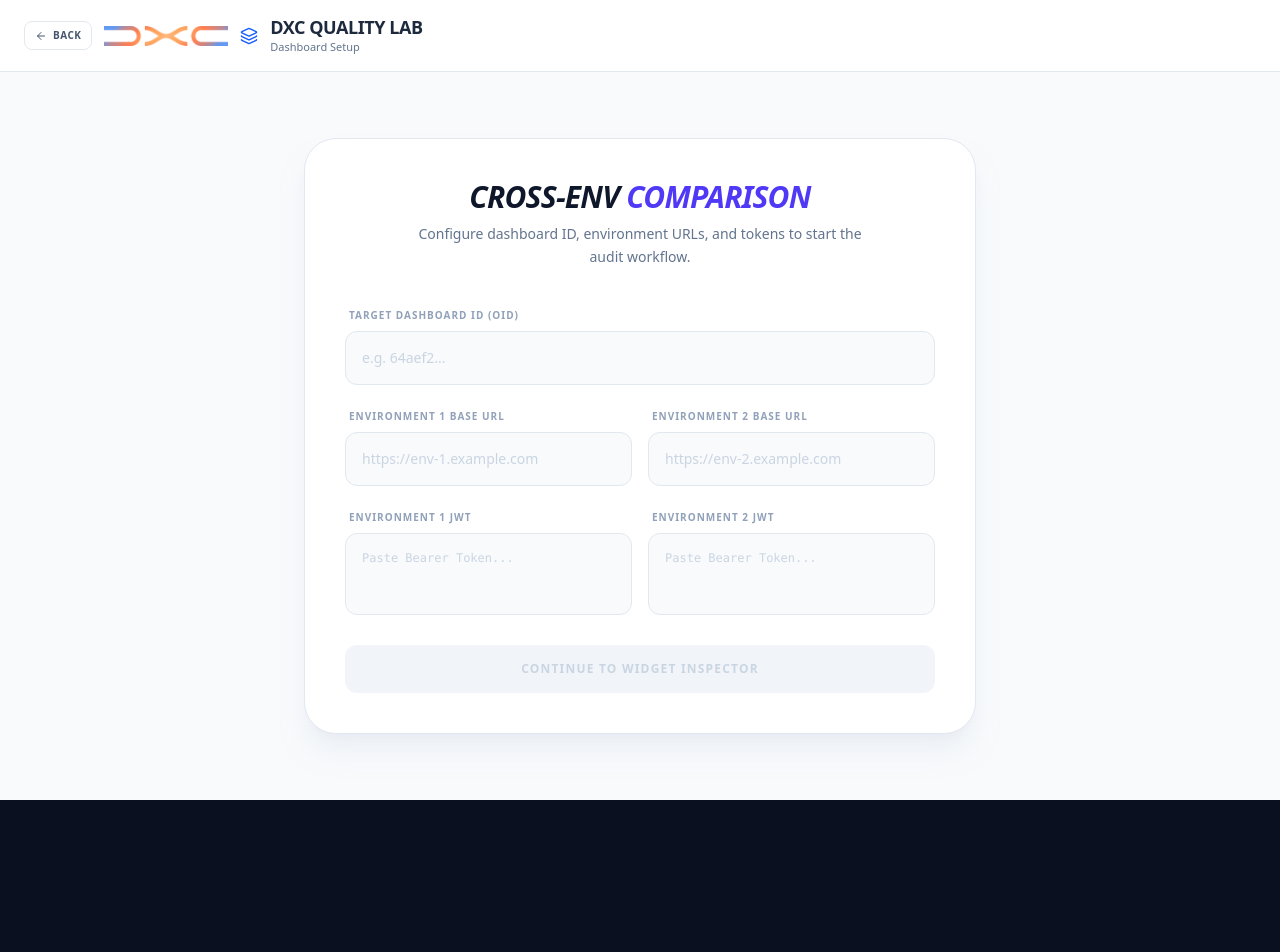
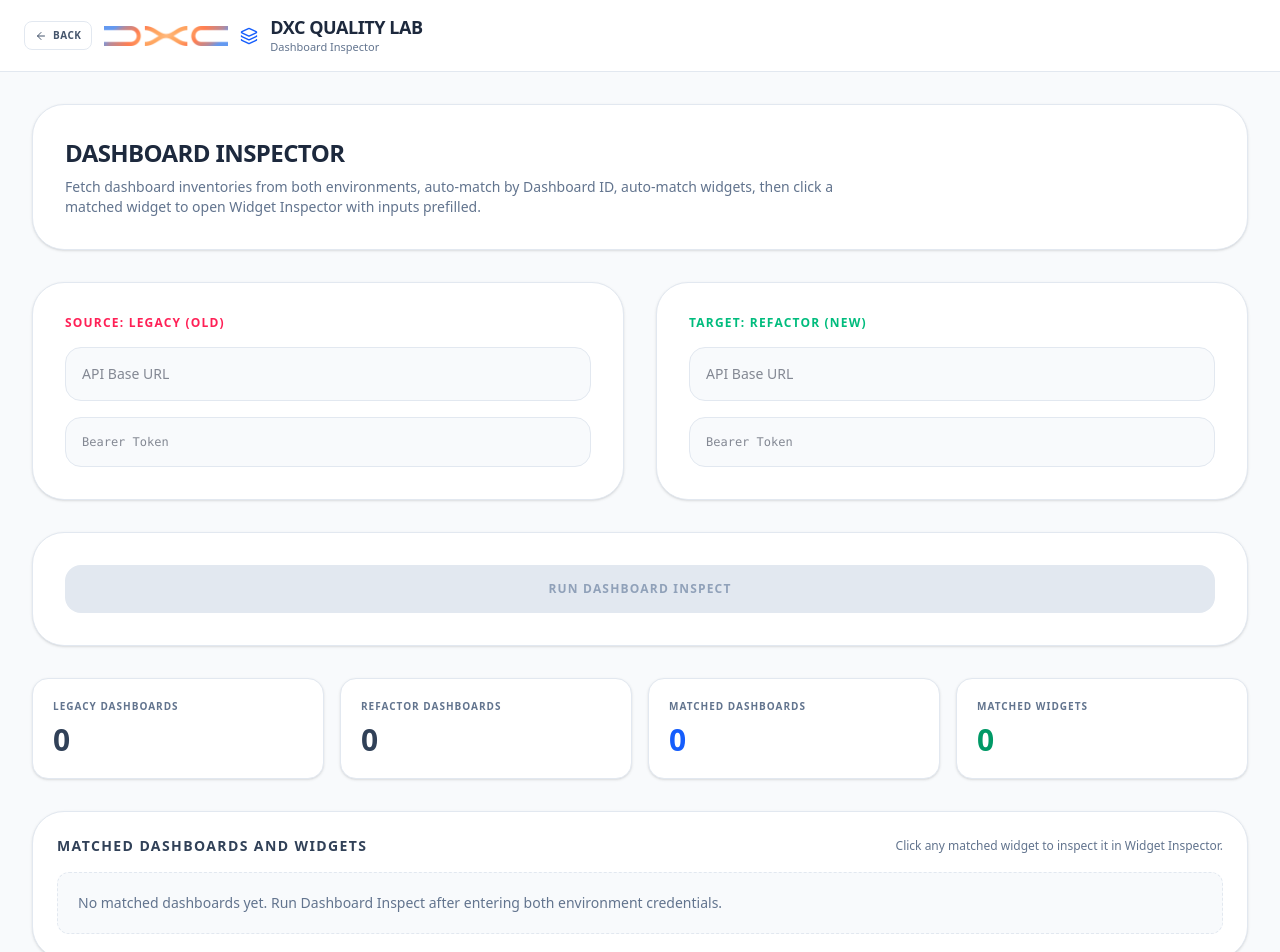
Before and after one commit to buddha2042/qa_automation, a Next.js app: page /dashboard in a window 1280 px wide. Shown: the top 952 px of the page. Before the commit the page ends 800 px from the top, so only its background shows below. Built offline with nearby package versions, Linux system fonts and the light colour scheme.

Commit message:
Implement dashboard inspector matching and token masking UX

```diff
--- a/src/app/dashboard/page.tsx
+++ b/src/app/dashboard/page.tsx
@@ -1,16 +1,52 @@
 'use client';
 
-import { FormEvent, ChangeEvent, useMemo, useState } from 'react';
+import { useMemo, useState } from 'react';
 import { useRouter } from 'next/navigation';
+import AppHeader from '@/components/AppHeader';
 import { useQa } from '@/context/QaContext';
-import AppHeader from '@/components/AppHeader';
+import { CheckCircle2, XCircle, Link2 } from 'lucide-react';
 
-interface DashboardSetupForm {
-  oid: string;
-  regUrl: string;
-  refUrl: string;
-  jwt1: string;
-  jwt2: string;
+type Environment = 'regular' | 'refactor';
+
+interface EnvConfig {
+  url: string;
+  token: string;
+}
+
+interface ConfigState {
+  regular: EnvConfig;
+  refactor: EnvConfig;
+}
+
+interface SisenseDashboard {
+  _id: string;
+  title: string;
+  layout?: {
+    columns?: Array<{
+      cells?: Array<{
+        subcells?: Array<{
+          elements?: Array<{ widgetid?: string }>;
+        }>;
+      }>;
+    }>;
+  };
+}
+
+interface DashboardItem {
+  dashboardId: string;
+  title: string;
+  widgets: string[];
+}
+
+interface MatchedDashboard {
+  regularDashboardId: string;
+  refactorDashboardId: string;
+  regularTitle: string;
+  refactorTitle: string;
+  regularWidgets: string[];
+  refactorWidgets: string[];
+  matchedWidgets: string[];
+  matchBasis: 'dashboard_id' | 'dashboard_title';
 }
 
 const isValidHttpUrl = (value: string) => {
@@ -22,176 +58,388 @@ const isValidHttpUrl = (value: string) => {
   }
 };
 
-export default function DashboardWelcomePage() {
+const extractWidgetIds = (layout?: SisenseDashboard['layout']): string[] => {
+  const ids: string[] = [];
+  if (!layout?.columns) return ids;
+
+  layout.columns.forEach((col) => {
+    col.cells?.forEach((cell) => {
+      cell.subcells?.forEach((sub) => {
+        sub.elements?.forEach((el) => {
+          if (el.widgetid) ids.push(el.widgetid);
+        });
+      });
+    });
+  });
+
+  return ids;
+};
+
+const normalizeTitle = (title: string): string =>
+  title.trim().toLowerCase().replace(/\s+/g, ' ');
+
+const getWidgetDisplayTitle = (widgetId: string): string =>
+  `Widget ${widgetId.slice(0, 8)}${widgetId.length > 8 ? '...' : ''}`;
+
+export default function DashboardInspectorPage() {
   const router = useRouter();
   const { setQaState } = useQa();
 
-  const [formData, setFormData] = useState<DashboardSetupForm>({
-    oid: '',
-    regUrl: '',
-    refUrl: '',
-    jwt1: '',
-    jwt2: '',
+  const [config, setConfig] = useState<ConfigState>({
+    regular: { url: '', token: '' },
+    refactor: { url: '', token: '' },
   });
 
-  const [isLoading, setIsLoading] = useState(false);
+  const [inventories, setInventories] = useState<Record<Environment, DashboardItem[]>>({
+    regular: [],
+    refactor: [],
+  });
 
-  const handleChange = (
-    e: ChangeEvent<HTMLInputElement | HTMLTextAreaElement>
+  const [loading, setLoading] = useState(false);
+  const [error, setError] = useState('');
+
+  const canRun =
+    isValidHttpUrl(config.regular.url.trim()) &&
+    isValidHttpUrl(config.refactor.url.trim()) &&
+    config.regular.token.trim().length > 20 &&
+    config.refactor.token.trim().length > 20;
+
+  const matchedDashboards = useMemo<MatchedDashboard[]>(() => {
+    const results: MatchedDashboard[] = [];
+    const usedRegularIds = new Set<string>();
+    const usedRefactorIds = new Set<string>();
+
+    const regularById = new Map(inventories.regular.map((d) => [d.dashboardId, d]));
+    const regularByTitle = new Map<string, DashboardItem[]>();
+    for (const dash of inventories.regular) {
+      const key = normalizeTitle(dash.title);
+      const bucket = regularByTitle.get(key) ?? [];
+      bucket.push(dash);
+      regularByTitle.set(key, bucket);
+    }
+
+    const addMatch = (
+      reg: DashboardItem,
+      ref: DashboardItem,
+      matchBasis: 'dashboard_id' | 'dashboard_title'
     ) => {
-    const { name, value } = e.target;
-    setFormData((prev) => ({
-      ...prev,
-      [name]: value,
+      const refWidgetSet = new Set(ref.widgets);
+      const matchedWidgets = reg.widgets.filter((wid) => refWidgetSet.has(wid));
+
+      usedRegularIds.add(reg.dashboardId);
+      usedRefactorIds.add(ref.dashboardId);
+      results.push({
+        regularDashboardId: reg.dashboardId,
+        refactorDashboardId: ref.dashboardId,
+        regularTitle: reg.title,
+        refactorTitle: ref.title,
+        regularWidgets: reg.widgets,
+        refactorWidgets: ref.widgets,
+        matchedWidgets,
+        matchBasis,
+      });
+    };
+
+    // Pass 1: exact dashboard ID matches.
+    for (const ref of inventories.refactor) {
+      const reg = regularById.get(ref.dashboardId);
+      if (!reg) continue;
+      addMatch(reg, ref, 'dashboard_id');
+    }
+
+    // Pass 2: title matches for dashboards not matched by ID.
+    for (const ref of inventories.refactor) {
+      if (usedRefactorIds.has(ref.dashboardId)) continue;
+
+      const key = normalizeTitle(ref.title);
+      const candidates = regularByTitle.get(key) ?? [];
+      const reg = candidates.find((item) => !usedRegularIds.has(item.dashboardId));
+      if (!reg) continue;
+
+      addMatch(reg, ref, 'dashboard_title');
+    }
+
+    return results.sort((a, b) => b.matchedWidgets.length - a.matchedWidgets.length);
+  }, [inventories]);
+
+  const summary = useMemo(() => {
+    const matchedDashboardCount = matchedDashboards.length;
+    const totalMatchedWidgets = matchedDashboards.reduce(
+      (sum, dash) => sum + dash.matchedWidgets.length,
+      0
+    );
+
+    return {
+      regularDashboards: inventories.regular.length,
+      refactorDashboards: inventories.refactor.length,
+      matchedDashboardCount,
+      totalMatchedWidgets,
+    };
+  }, [inventories, matchedDashboards]);
+
+  const fetchEnvDashboards = async (env: Environment): Promise<DashboardItem[]> => {
+    const { url, token } = config[env];
+
+    const res = await fetch('/api/runs', {
+      method: 'POST',
+      headers: { 'Content-Type': 'application/json' },
+      body: JSON.stringify({
+        baseUrl: url.trim(),
+        token: token.trim(),
+      }),
+    });
+
+    const json = (await res.json()) as { data?: unknown; error?: string };
+    if (!res.ok) throw new Error(json.error || `Failed to fetch ${env} dashboards`);
+
+    const dashboards = Array.isArray(json.data) ? (json.data as SisenseDashboard[]) : [];
+
+    return dashboards.map((dash) => ({
+      dashboardId: dash._id,
+      title: dash.title,
+      widgets: extractWidgetIds(dash.layout),
     }));
   };
 
-  const isValid = useMemo(() => {
-    return (
-      formData.oid.trim().length > 5 &&
-      isValidHttpUrl(formData.regUrl.trim()) &&
-      isValidHttpUrl(formData.refUrl.trim()) &&
-      formData.jwt1.trim().length > 20 &&
-      formData.jwt2.trim().length > 20
-    );
-  }, [formData]);
+  const runDashboardInspect = async () => {
+    if (!canRun) {
+      setError('Please enter valid URLs and tokens for both environments.');
+      return;
+    }
 
-  const handleStart = (e: FormEvent<HTMLFormElement>) => {
-    e.preventDefault();
-    if (!isValid) return;
+    setLoading(true);
+    setError('');
 
-    setIsLoading(true);
+    try {
+      const [regular, refactor] = await Promise.all([
+        fetchEnvDashboards('regular'),
+        fetchEnvDashboards('refactor'),
+      ]);
 
+      setInventories({ regular, refactor });
+    } catch (err) {
+      const message = err instanceof Error ? err.message : 'Unknown error';
+      setError(message);
+    } finally {
+      setLoading(false);
+    }
+  };
+
+  const inspectWidget = (
+    regularDashboardId: string,
+    refactorDashboardId: string,
+    widgetId: string
+  ) => {
     setQaState((prev) => ({
       ...prev,
       inputs: {
-        regUrl: formData.regUrl.trim(),
-        refUrl: formData.refUrl.trim(),
-        regToken: formData.jwt1.trim(),
-        refToken: formData.jwt2.trim(),
-        regDashId: formData.oid.trim(),
-        refDashId: formData.oid.trim(),
-        regWidgetId: '',
-        refWidgetId: '',
+        regUrl: config.regular.url.trim(),
+        regToken: config.regular.token.trim(),
+        refUrl: config.refactor.url.trim(),
+        refToken: config.refactor.token.trim(),
+        regDashId: regularDashboardId,
+        refDashId: refactorDashboardId,
+        regWidgetId: widgetId,
+        refWidgetId: widgetId,
       },
       phase: 'WIDGET_QA_RUNNING',
       createdAt: new Date().toISOString(),
     }));
 
-    setTimeout(() => {
     router.push('/widget');
-    }, 350);
   };
 
   return (
-    <div className="min-h-screen bg-[#f8fafc] text-slate-900 font-sans flex flex-col relative overflow-hidden">
-      <div className="absolute top-0 left-0 w-full h-full overflow-hidden -z-10 pointer-events-none">
-        <div className="absolute top-[-10%] left-[20%] w-[50%] h-[50%] bg-indigo-50/60 blur-[120px] rounded-full" />
-        <div className="absolute bottom-[-10%] right-[10%] w-[40%] h-[40%] bg-blue-50/60 blur-[100px] rounded-full" />
+    <div className="min-h-screen bg-[#F8FAFC] text-slate-900 pb-20 font-sans">
+      <AppHeader title="DXC Quality Lab" subtitle="Dashboard Inspector" backHref="/" />
+
+      <main className="max-w-7xl mx-auto p-8 space-y-8">
+        <section className="bg-white border border-slate-200 rounded-[2rem] p-8 shadow-sm">
+          <h1 className="text-2xl font-black uppercase tracking-tight text-slate-800">
+            Dashboard Inspector
+          </h1>
+          <p className="text-sm text-slate-500 mt-2 max-w-3xl">
+            Fetch dashboard inventories from both environments, auto-match by Dashboard ID,
+            auto-match widgets, then click a matched widget to open Widget Inspector with inputs prefilled.
+          </p>
+        </section>
+
+        <section className="grid grid-cols-1 lg:grid-cols-2 gap-8">
+          {(['regular', 'refactor'] as const).map((env) => {
+            const isRegular = env === 'regular';
+
+            return (
+              <div key={env} className="bg-white rounded-[2rem] border border-slate-200 p-8 shadow-sm space-y-4">
+                <h2 className={`text-xs font-black uppercase tracking-widest ${isRegular ? 'text-rose-500' : 'text-emerald-500'}`}>
+                  {isRegular ? 'Source: Legacy (Old)' : 'Target: Refactor (New)'}
+                </h2>
+
+                <input
+                  placeholder="API Base URL"
+                  value={config[env].url}
+                  onChange={(e) =>
+                    setConfig((prev) => ({
+                      ...prev,
+                      [env]: { ...prev[env], url: e.target.value },
+                    }))
+                  }
+                  className="w-full p-4 bg-slate-50 rounded-2xl border border-slate-200 text-sm outline-none focus:ring-2 focus:ring-blue-500 transition-all"
+                />
+
+                <input
+                  type="password"
+                  placeholder="Bearer Token"
+                  value={config[env].token}
+                  onChange={(e) =>
+                    setConfig((prev) => ({
+                      ...prev,
+                      [env]: { ...prev[env], token: e.target.value },
+                    }))
+                  }
+                  className="w-full p-4 bg-slate-50 rounded-2xl border border-slate-200 text-xs font-mono outline-none focus:ring-2 focus:ring-blue-500 transition-all"
+                />
+              </div>
+            );
+          })}
+        </section>
+
+        <section className="bg-white border border-slate-200 rounded-[2rem] p-8 shadow-sm">
+          <button
+            onClick={runDashboardInspect}
+            disabled={!canRun || loading}
+            className={`w-full py-4 rounded-2xl font-black text-xs uppercase tracking-widest transition-all shadow-lg ${
+              !canRun || loading
+                ? 'bg-slate-200 text-slate-400 cursor-not-allowed shadow-none'
+                : 'bg-blue-600 text-white hover:bg-blue-700 active:scale-95 shadow-blue-200'
+            }`}
+          >
+            {loading ? 'Fetching and Matching Dashboards...' : 'Run Dashboard Inspect'}
+          </button>
+
+          {error && (
+            <p className="mt-4 text-rose-700 bg-rose-50 border border-rose-200 rounded-xl px-4 py-2 text-sm font-semibold">
+              {error}
+            </p>
+          )}
+        </section>
+
+        <section className="grid grid-cols-2 lg:grid-cols-4 gap-4">
+          <SummaryCard label="Legacy Dashboards" value={summary.regularDashboards} tone="slate" />
+          <SummaryCard label="Refactor Dashboards" value={summary.refactorDashboards} tone="slate" />
+          <SummaryCard label="Matched Dashboards" value={summary.matchedDashboardCount} tone="blue" />
+          <SummaryCard label="Matched Widgets" value={summary.totalMatchedWidgets} tone="emerald" />
+        </section>
+
+        <section className="bg-white border border-slate-200 rounded-[2rem] p-6 shadow-sm">
+          <div className="flex items-center justify-between mb-4">
+            <h3 className="text-sm font-black uppercase tracking-widest text-slate-700">
+              Matched Dashboards and Widgets
+            </h3>
+            <span className="text-xs text-slate-500">
+              Click any matched widget to inspect it in Widget Inspector.
+            </span>
           </div>
 
-      <AppHeader title="DXC Quality Lab" subtitle="Dashboard Setup" backHref="/" />
-
-      <main className="flex-grow flex flex-col items-center justify-center px-6 py-12">
-        <div className="w-full max-w-2xl bg-white border border-slate-200 rounded-[32px] shadow-xl shadow-slate-200/50 p-8 md:p-10 relative overflow-hidden">
-          <div className="text-center mb-10">
-            <h1 className="text-2xl md:text-3xl font-black text-slate-900 mb-2 uppercase italic tracking-tight">
-              Cross-Env <span className="text-indigo-600">Comparison</span>
-            </h1>
-            <p className="text-slate-500 text-sm font-medium max-w-md mx-auto leading-relaxed">
-              Configure dashboard ID, environment URLs, and tokens to start the audit workflow.
-            </p>
+          {matchedDashboards.length === 0 ? (
+            <div className="text-sm text-slate-500 border border-dashed border-slate-200 rounded-xl p-5 bg-slate-50">
+              No matched dashboards yet. Run Dashboard Inspect after entering both environment credentials.
             </div>
-
-          <form onSubmit={handleStart} className="space-y-6">
+          ) : (
+            <div className="space-y-4">
+              {matchedDashboards.map((dash) => (
+                <div
+                  key={`${dash.regularDashboardId}-${dash.refactorDashboardId}`}
+                  className="border border-slate-200 rounded-2xl p-4 bg-slate-50"
+                >
+                  <div className="flex flex-wrap items-start justify-between gap-4 mb-3">
+                    <div className="grid grid-cols-1 md:grid-cols-2 gap-2">
                       <div>
-              <label className="block text-[10px] font-bold text-slate-400 uppercase tracking-widest mb-2 ml-1">
-                Target Dashboard ID (OID)
-              </label>
-              <input
-                type="text"
-                name="oid"
-                value={formData.oid}
-                onChange={handleChange}
-                placeholder="e.g. 64aef2..."
-                className="w-full bg-slate-50 border border-slate-200 text-slate-900 text-sm font-bold rounded-xl px-4 py-4 outline-none focus:border-indigo-500 focus:ring-4 focus:ring-indigo-50 transition-all placeholder:text-slate-300 placeholder:font-normal"
-              />
+                        <div className="text-[10px] uppercase tracking-widest text-slate-500 font-black mb-1">
+                          Legacy Dashboard
                         </div>
-
-            <div className="grid grid-cols-1 md:grid-cols-2 gap-4">
-              <div>
-                <label className="block text-[10px] font-bold text-slate-400 uppercase tracking-widest mb-2 ml-1">
-                  Environment 1 Base URL
-                </label>
-                <input
-                  type="url"
-                  name="regUrl"
-                  value={formData.regUrl}
-                  onChange={handleChange}
-                  placeholder="https://env-1.example.com"
-                  className="w-full bg-slate-50 border border-slate-200 text-slate-900 text-sm rounded-xl px-4 py-4 outline-none focus:border-indigo-500 focus:ring-4 focus:ring-indigo-50 transition-all placeholder:text-slate-300"
-                />
+                        <div className="text-[11px] text-slate-700 font-semibold">{dash.regularTitle}</div>
+                        <code className="text-[11px] font-mono text-blue-700">{dash.regularDashboardId}</code>
                       </div>
                       <div>
-                <label className="block text-[10px] font-bold text-slate-400 uppercase tracking-widest mb-2 ml-1">
-                  Environment 2 Base URL
-                </label>
-                <input
-                  type="url"
-                  name="refUrl"
-                  value={formData.refUrl}
-                  onChange={handleChange}
-                  placeholder="https://env-2.example.com"
-                  className="w-full bg-slate-50 border border-slate-200 text-slate-900 text-sm rounded-xl px-4 py-4 outline-none focus:border-blue-500 focus:ring-4 focus:ring-blue-50 transition-all placeholder:text-slate-300"
-                />
+                        <div className="text-[10px] uppercase tracking-widest text-slate-500 font-black mb-1">
+                          Refactor Dashboard
+                        </div>
+                        <div className="text-[11px] text-slate-700 font-semibold">{dash.refactorTitle}</div>
+                        <code className="text-[11px] font-mono text-blue-700">{dash.refactorDashboardId}</code>
                       </div>
                     </div>
 
-            <div className="grid grid-cols-1 md:grid-cols-2 gap-4">
-              <div>
-                <label className="block text-[10px] font-bold text-slate-400 uppercase tracking-widest mb-2 ml-1">
-                  Environment 1 JWT
-                </label>
-                <textarea
-                  name="jwt1"
-                  value={formData.jwt1}
-                  onChange={handleChange}
-                  rows={3}
-                  placeholder="Paste Bearer Token..."
-                  className="w-full bg-slate-50 border border-slate-200 text-xs font-mono text-slate-600 rounded-xl p-4 outline-none focus:border-indigo-500 focus:ring-4 focus:ring-indigo-50 transition-all resize-none placeholder:text-slate-300"
-                />
-              </div>
-              <div>
-                <label className="block text-[10px] font-bold text-slate-400 uppercase tracking-widest mb-2 ml-1">
-                  Environment 2 JWT
-                </label>
-                <textarea
-                  name="jwt2"
-                  value={formData.jwt2}
-                  onChange={handleChange}
-                  rows={3}
-                  placeholder="Paste Bearer Token..."
-                  className="w-full bg-slate-50 border border-slate-200 text-xs font-mono text-slate-600 rounded-xl p-4 outline-none focus:border-blue-500 focus:ring-4 focus:ring-blue-50 transition-all resize-none placeholder:text-slate-300"
-                />
+                    <div className="flex items-center gap-2">
+                      {dash.matchedWidgets.length > 0 ? (
+                        <span className="inline-flex items-center gap-1 px-2.5 py-1 rounded-full text-[10px] font-black bg-emerald-100 text-emerald-700 border border-emerald-200">
+                          <CheckCircle2 size={12} /> MATCHED WIDGETS: {dash.matchedWidgets.length}
+                        </span>
+                      ) : (
+                        <span className="inline-flex items-center gap-1 px-2.5 py-1 rounded-full text-[10px] font-black bg-rose-100 text-rose-700 border border-rose-200">
+                          <XCircle size={12} /> NO WIDGET MATCH
+                        </span>
+                      )}
+                      <span className="inline-flex items-center gap-1 px-2.5 py-1 rounded-full text-[10px] font-black bg-slate-100 text-slate-600 border border-slate-200">
+                        {dash.matchBasis === 'dashboard_id' ? 'MATCHED BY ID' : 'MATCHED BY TITLE'}
+                      </span>
                     </div>
                   </div>
 
+                  {dash.matchedWidgets.length > 0 && (
+                    <div className="grid grid-cols-1 md:grid-cols-2 gap-2">
+                      {dash.matchedWidgets.map((widgetId) => (
+                        <div
+                          key={`${dash.regularDashboardId}-${dash.refactorDashboardId}-${widgetId}`}
+                          className="bg-white border border-slate-200 rounded-xl p-3 flex items-center justify-between gap-2"
+                        >
+                          <div className="min-w-0">
+                            <div className="text-[10px] font-black uppercase tracking-widest text-slate-500">
+                              {getWidgetDisplayTitle(widgetId)}
+                            </div>
+                            <code className="text-[11px] font-mono text-slate-700 break-all">{widgetId}</code>
+                          </div>
                           <button
-              type="submit"
-              disabled={!isValid || isLoading}
-              className={`w-full py-4 rounded-xl font-bold text-xs uppercase tracking-widest shadow-lg transition-all flex items-center justify-center gap-2 mt-4
-                ${
-                  !isValid
-                    ? 'bg-slate-100 text-slate-300 cursor-not-allowed shadow-none'
-                    : 'bg-indigo-600 text-white hover:bg-indigo-700 hover:shadow-indigo-200 active:scale-95'
+                            onClick={() =>
+                              inspectWidget(dash.regularDashboardId, dash.refactorDashboardId, widgetId)
                             }
-              `}
+                            className="inline-flex items-center gap-1 px-2.5 py-1.5 rounded-lg text-[10px] font-black uppercase tracking-widest bg-slate-900 text-white hover:bg-blue-600 transition-all shrink-0"
                           >
-              {isLoading ? 'Preparing workflow...' : 'Continue to Widget Inspector'}
+                            <Link2 size={12} /> Inspect
                           </button>
-          </form>
                         </div>
+                      ))}
+                    </div>
+                  )}
+                </div>
+              ))}
+            </div>
+          )}
+        </section>
       </main>
     </div>
   );
 }
+
+function SummaryCard({
+  label,
+  value,
+  tone,
+}: {
+  label: string;
+  value: number;
+  tone: 'slate' | 'blue' | 'emerald';
+}) {
+  const toneClass =
+    tone === 'blue'
+      ? 'text-blue-600'
+      : tone === 'emerald'
+        ? 'text-emerald-600'
+        : 'text-slate-700';
+
+  return (
+    <div className="bg-white border border-slate-200 rounded-2xl p-5 shadow-sm">
+      <div className="text-[10px] font-black uppercase tracking-widest text-slate-500 mb-2">{label}</div>
+      <div className={`text-3xl font-black ${toneClass}`}>{value}</div>
+    </div>
+  );
+}
```
Lines whose indentation alone changed are shown as unchanged.
